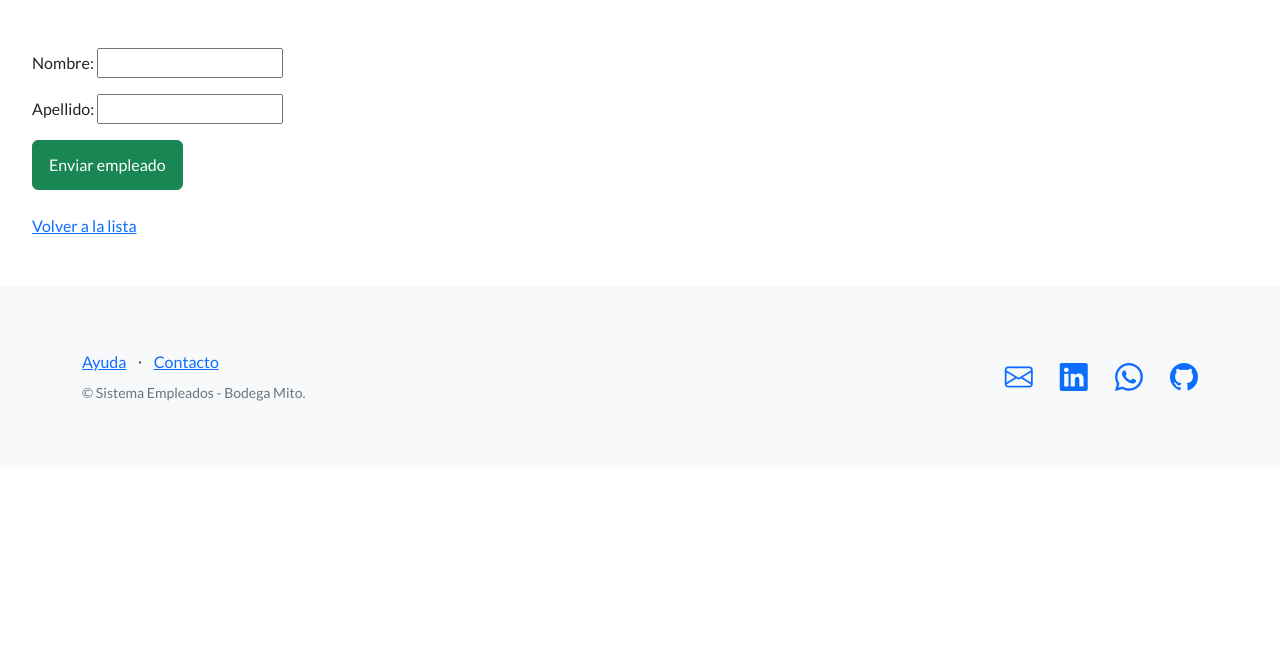
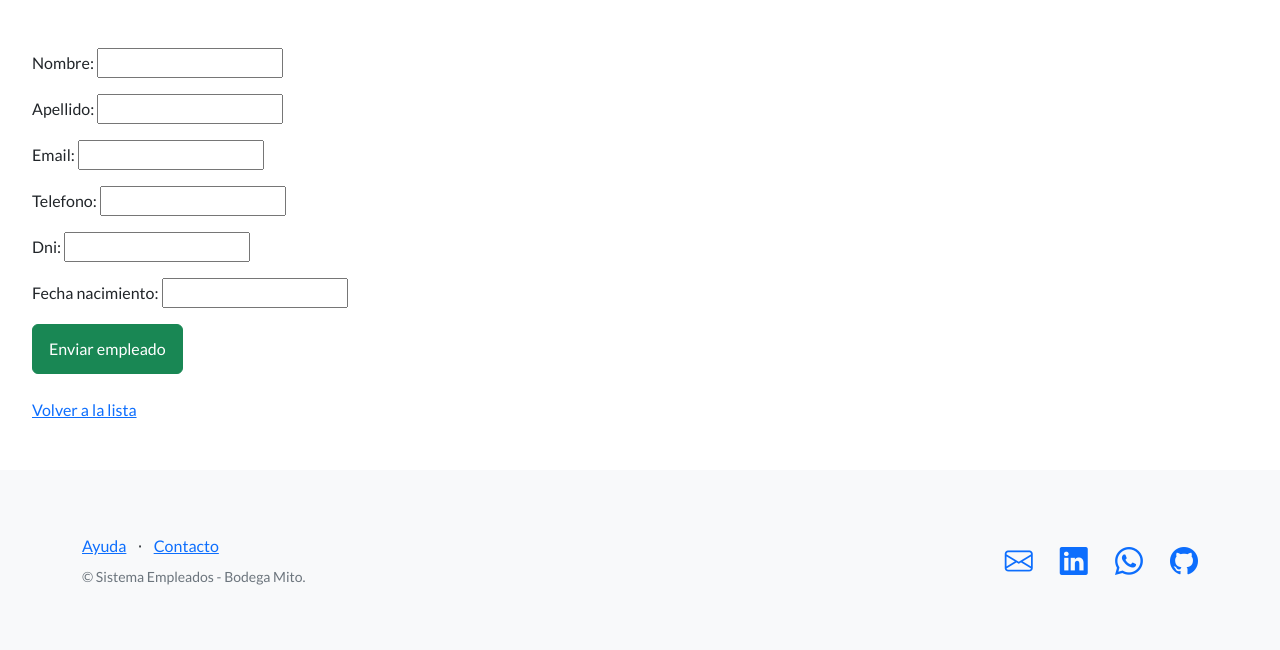
Before and after one commit to gomedie1974/bodega, a Django app: page /empleados/alta-empleados/ in a window 1280 px wide. Shown: the part 56-706 px from the top of the page. Run offline with Django 4.2, Linux system fonts and the light colour scheme; some libraries are stand-ins or nearby versions.

Commit message:
agregando alta empleados

```diff
--- a/control_empleados/forms.py
+++ b/control_empleados/forms.py
@@ -7,3 +7,7 @@ class BodegaFormulario (forms.Form):
 class EmpleadoFormulario (forms.Form):
     nombre = forms.CharField(required=True, max_length=64)
     apellido = forms.CharField(required=True, max_length=64)
+    email = forms.EmailField(required=True)
+    telefono = forms.CharField(required=True, max_length=64)
+    dni = forms.CharField(required=True, max_length=32)
+    fecha_nacimiento = forms.DateField(required=True)
--- a/control_empleados/templates/control_empleados/listar_bodegas.html
+++ b/control_empleados/templates/control_empleados/listar_bodegas.html
@@ -5,7 +5,7 @@
 {% endblock titulo %}
 
 {% block contenido %}
-<h1 style="color:orange;">
+<h1 style="color:red;">
   Bodegas
 </h1>
 <a href="{% url 'listar_bodegas' %}">Ver todos</a>
--- a/control_empleados/views.py
+++ b/control_empleados/views.py
@@ -39,8 +39,13 @@ def cargar_empleado(request):
             data = formulario.cleaned_data  # es un diccionario
             nombre = data["nombre"]
             apellido = data["apellido"]
+            email = data["email"]
+            telefono = data["telefono"]
+            dni = data["dni"]
+            fecha_nacimiento = data["fecha_nacimiento"]
+
             # creo un curso en memoria RAM
-            empleados = Empleado(nombre=nombre, apellido=apellido)
+            empleados = Empleado(nombre=nombre, apellido=apellido, email=email, telefono=telefono, dni=dni, fecha_nacimiento=fecha_nacimiento)
             # Lo guardan en la Base de datos
             empleados.save()
 
```
Also changed, not shown: control_empleados/templates/control_empleados/lista_empleados.html (+2 -25 lines), db.sqlite3.
